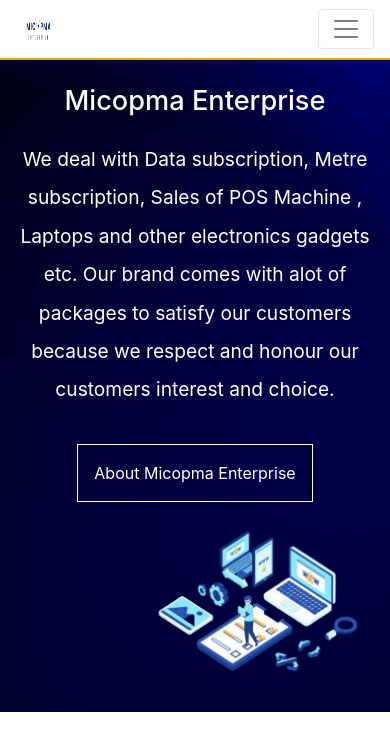
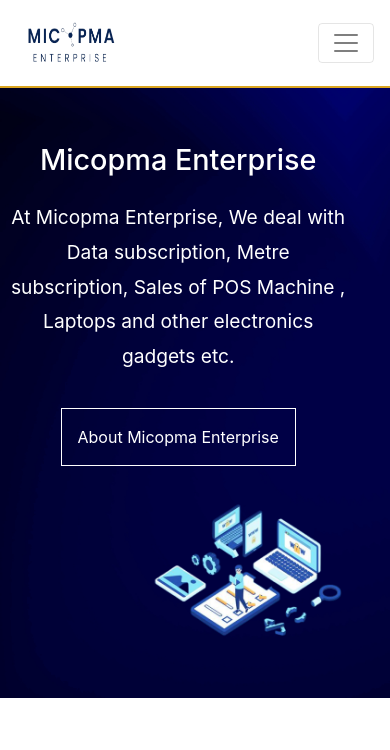
Before and after one commit to Praise4997/Micopma-Enterprise, a plain HTML site: page index.html in a window 390 px wide. Shown: the top 750 px of the page. Drawn offline with nearby package versions, Linux system fonts and the light colour scheme.

Commit message:
updated style.css

```diff
--- a/index.html
+++ b/index.html
@@ -41,10 +41,8 @@
       <section id="header">
         <div class="left-side">
           <h1>Micopma Enterprise</h1>
-          <p>We deal with Data subscription, Metre subscription, Sales of POS
-            Machine , Laptops and other electronics gadgets etc. Our brand comes with
-            alot of packages to satisfy our customers because we respect and honour
-            our customers interest and choice.
+          <p>At Micopma Enterprise, We deal with Data subscription, Metre subscription, Sales of POS
+            Machine , Laptops and other electronics gadgets etc.
           </p>
           <button>About Micopma Enterprise</button>
         </div>
--- a/style.css
+++ b/style.css
@@ -29,6 +29,9 @@ ul{
 #success:hover{
     background-color: #140b41;
     color: white;
+}
+.desktop-only{
+    display: block;
 }
 .line{
     width: 100%;
@@ -88,36 +91,35 @@ height: 450px;
 
 @media only screen and (max-width: 768px) {
     .navbar-brand img{
-        height: 30px;
-        width: 50%;
+        height: 60px;
+        width: 100px;
         padding-left: 0.5em;
     }
     #header{
         background-image: url(../image/gradienta-OzfD79w8ptA-unsplash.jpg);
         background-color: #140b41;
-        height: fit-content;
+        width: fit-content;
         display: flex;
         flex-direction: column;
-        width: 100%;
     }
     .left-side{
+        padding:10px;
+        width: 90%;
         text-align: center;
-        padding: 10px;
-        width: 100%;
     }
     .left-side h1{
         line-height: 0.5rem;
-        padding-top: 1em;
+        padding-top: 2em;
         padding-bottom: 1em;
-        font-size: 1.7em;
+        font-size: 1.8em;
     }
     .left-side p{
         font-size: 1.2em;
-        width: 100%;
+        line-height: 1.8em;
     }
     .right-side img {
         height: 200px;
-        padding-top: 10px;
+        padding-top: 20px;
         padding-bottom: 2em;
     }
 }
```
